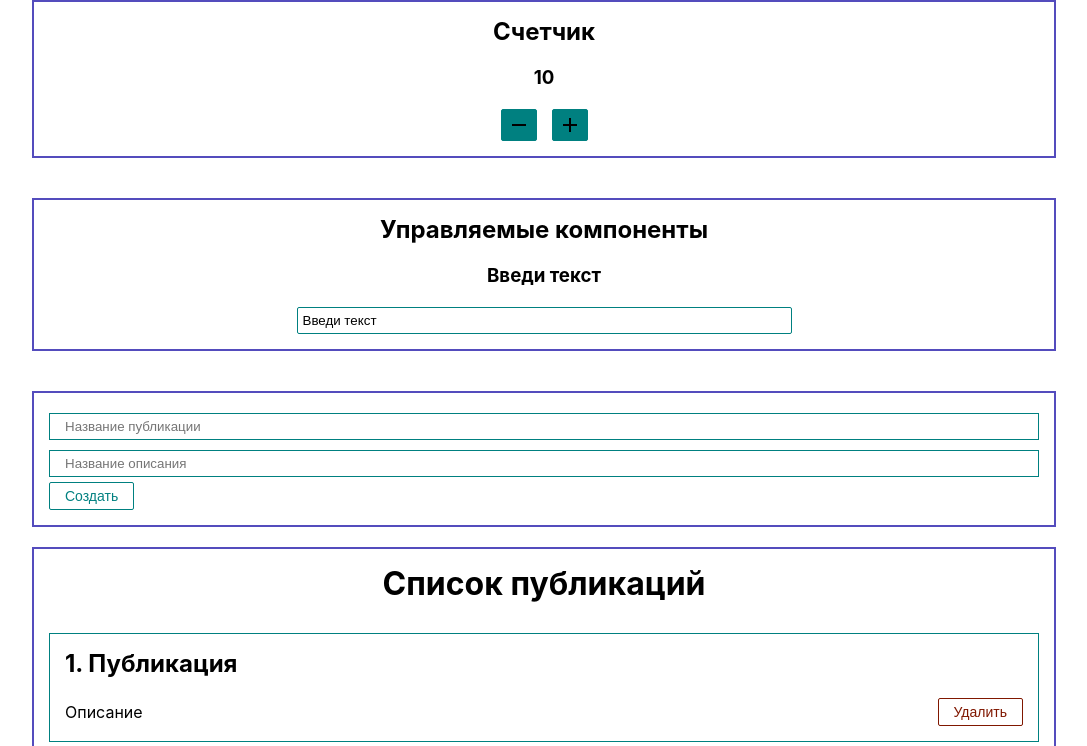
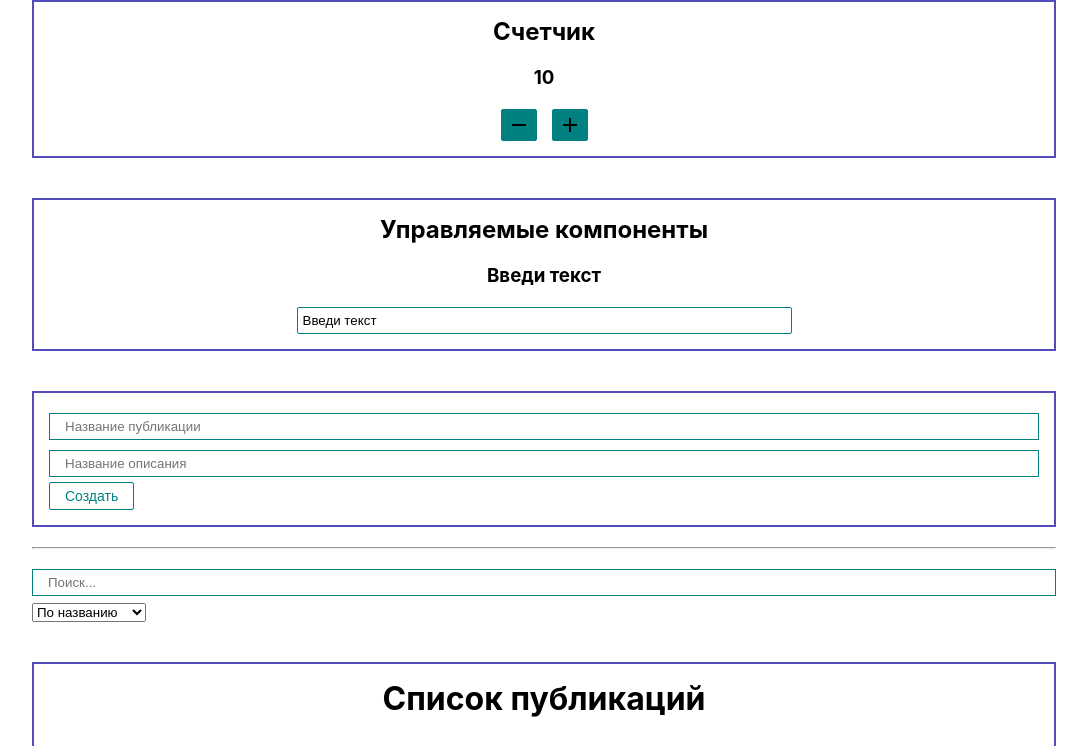
Before and after one commit to Serenbek/Maket, a React (Create React App) app: page / in a window 1280 px wide. Shown: the top 746 px of the page, without its empty margins (96-1183 px from the left). Built offline with nearby package versions, Linux system fonts and the light colour scheme.

Commit message:
addedFunc

```diff
--- a/package.json
+++ b/package.json
@@ -13,6 +13,7 @@
     "react": "^18.2.0",
     "react-dom": "^18.2.0",
     "react-scripts": "5.0.1",
+    "react-toastify": "^9.1.2",
     "web-vitals": "^2.1.4"
   },
   "scripts": {
--- a/src/App.js
+++ b/src/App.js
@@ -1,37 +1,82 @@
-import { useState } from "react";
+import { useMemo, useState } from "react";
 import "./App.css";
 import Counter from "./components/Counter/Counter";
 import PostList from "./components/Posts/PostList";
 import PostForm from "./components/PostForm/PostForm";
+import { toast } from "react-toastify";
+import MySelect from "./components/UI/Select/MySelect";
+import MyInput from "./components/UI/Inputs/MyInput";
+import PostFilter from "./components/PostFilter/PostFilter";
 
 function App() {
   const [posts, setPosts] = useState([
     {
       id: 1,
-      title: "Публикация",
-      body: "Описание",
+      title: "Публикация 6",
+      body: "Описание 99",
     },
     {
       id: 2,
-      title: "Публикация 2",
+      title: "Публикация 9",
       body: "Описание 2",
     },
     {
       id: 3,
-      title: "Публикация 3",
-      body: "Описание 3 ",
+      title: "Публикация 2",
+      body: "Описание 1 ",
     },
   ]);
 
+  const [filter, setFilter] = useState({ sort: "", query: "" });
+
+  const sortedPosts = useMemo(() => {
+    console.log("Отработала функ сортед постс");
+    if (filter.sort) {
+      return [...posts].sort((a, b) =>
+        a[filter.sort].localeCompare(b[filter.sort])
+      );
+    }
+    return posts;
+  }, [filter.sort, posts]);
+
+  const sortedAndSearchedPosts = useMemo(() => {
+    return sortedPosts.filter((post) =>
+      post.title.toLocaleLowerCase().includes(filter.query)
+    );
+  }, [filter.query, sortedPosts]);
+
   const createPost = (newPost) => {
     setPosts([...posts, newPost]);
+  };
+
+  const removePost = (post) => {
+    setPosts(posts.filter((p) => p.id !== post.id));
+  };
+
+  const notPosts = () => {
+    if (sortedAndSearchedPosts.length === 0) {
+      toast.error("Публикаций не найдено!");
+    }
   };
 
   return (
     <div className="App">
       <Counter />
       <PostForm create={createPost} />
-      <PostList posts={posts} title="Список публикаций" />
+      <hr style={{ margin: "15px 0" }} />
+      <PostFilter filter={filter} setFilter={setFilter}/>
+      <br />
+      <br />
+      {sortedAndSearchedPosts.length !== 0 ? (
+        <PostList
+          remove={removePost}
+          posts={sortedAndSearchedPosts}
+          title="Список публикаций"
+        />
+      ) : (
+        notPosts()
+        // <h2 style={{ textAlign: "center" }}>Публикаций не найдено!</h2>
+      )}
     </div>
   );
 }
--- /dev/null
+++ b/src/components/PostFilter/PostFilter.jsx
@@ -0,0 +1,28 @@
+import React from "react";
+import MyInput from "../UI/Inputs/MyInput";
+import MySelect from "../UI/Select/MySelect";
+
+const PostFilter = ({ filter, setFilter }) => {
+  return (
+    <div>
+      <MyInput
+        value={filter.query}
+        onChange={(e) => setFilter({ ...filter, query: e.target.value })}
+        placeholder="Поиск..."
+      />
+      <MySelect
+        value={filter.sort}
+        onChange={(selectedSort) =>
+          setFilter({ ...filter, sort: selectedSort })
+        }
+        defaultValue={"Сортировка по"}
+        options={[
+          { value: "title", name: "По названию" },
+          { value: "body", name: "По описанию" },
+        ]}
+      />
+    </div>
+  );
+};
+
+export default PostFilter;
--- a/src/components/Posts/PostItem.jsx
+++ b/src/components/Posts/PostItem.jsx
@@ -10,7 +10,9 @@ const PostItem = (props) => {
       </h2>
       <div className={styles.post__content}>
         <p>{props.post.body}</p>
-        <MyDelButton>Удалить</MyDelButton>
+        <MyDelButton onClick={() => props.remove(props.post)}>
+          Удалить
+        </MyDelButton>
       </div>
     </div>
   );
--- a/src/components/Posts/PostList.jsx
+++ b/src/components/Posts/PostList.jsx
@@ -2,12 +2,12 @@ import React, { useState } from "react";
 import PostItem from "./PostItem";
 import styles from "./PostList.module.css";
 
-const PostList = ({ posts, title }) => {
+const PostList = ({ posts, title, remove }) => {
   return (
     <div className={styles.posts__main}>
       <h1 className={styles.title}>{title}</h1>
       {posts.map((item, index) => (
-        <PostItem key={item.id} number={index + 1} post={item} />
+        <PostItem key={item.id} number={index + 1} post={item} remove={remove}/>
       ))}
     </div>
   );
--- a/src/components/UI/Inputs/MyInput.jsx
+++ b/src/components/UI/Inputs/MyInput.jsx
@@ -1,8 +1,8 @@
 import React from "react";
 import styles from "./MyInput.module.css";
 
-const MyInputs = React.forwardRef((props, ref) => {
+const MyInput = React.forwardRef((props, ref) => {
   return <input ref={ref} className={styles.myInput} {...props} />;
 });
 
-export default MyInputs;
+export default MyInput;
--- /dev/null
+++ b/src/components/UI/Select/MySelect.jsx
@@ -0,0 +1,16 @@
+import React from "react";
+
+const MySelect = ({ options, defaultValue, value, onChange }) => {
+  return (
+    <select value={value} onChange={(e) => onChange(e.target.value)}>
+      <option disabled>{defaultValue}</option>
+      {options.map((option) => (
+        <option key={option.value} value={option.value}>
+          {option.name}
+        </option>
+      ))}
+    </select>
+  );
+};
+
+export default MySelect;
--- a/src/index.js
+++ b/src/index.js
@@ -2,10 +2,26 @@ import React from "react";
 import ReactDOM from "react-dom/client";
 import "./index.css";
 import App from "./App";
+import { ToastContainer } from "react-toastify";
+import "react-toastify/dist/ReactToastify.css";
 
 const root = ReactDOM.createRoot(document.getElementById("root"));
 root.render(
-  <React.StrictMode>
+  // <React.StrictMode>
+  <>
     <App />
-  </React.StrictMode>
+    <ToastContainer
+      position="top-center"
+      autoClose={5000}
+      hideProgressBar={false}
+      newestOnTop={false}
+      closeOnClick
+      rtl={false}
+      pauseOnFocusLoss
+      draggable
+      pauseOnHover
+      theme="colored"
+    />
+  </>
+  // </React.StrictMode>
 );
```
Also changed, not shown: 1 other file (tests, documents, lock files or other folders).
